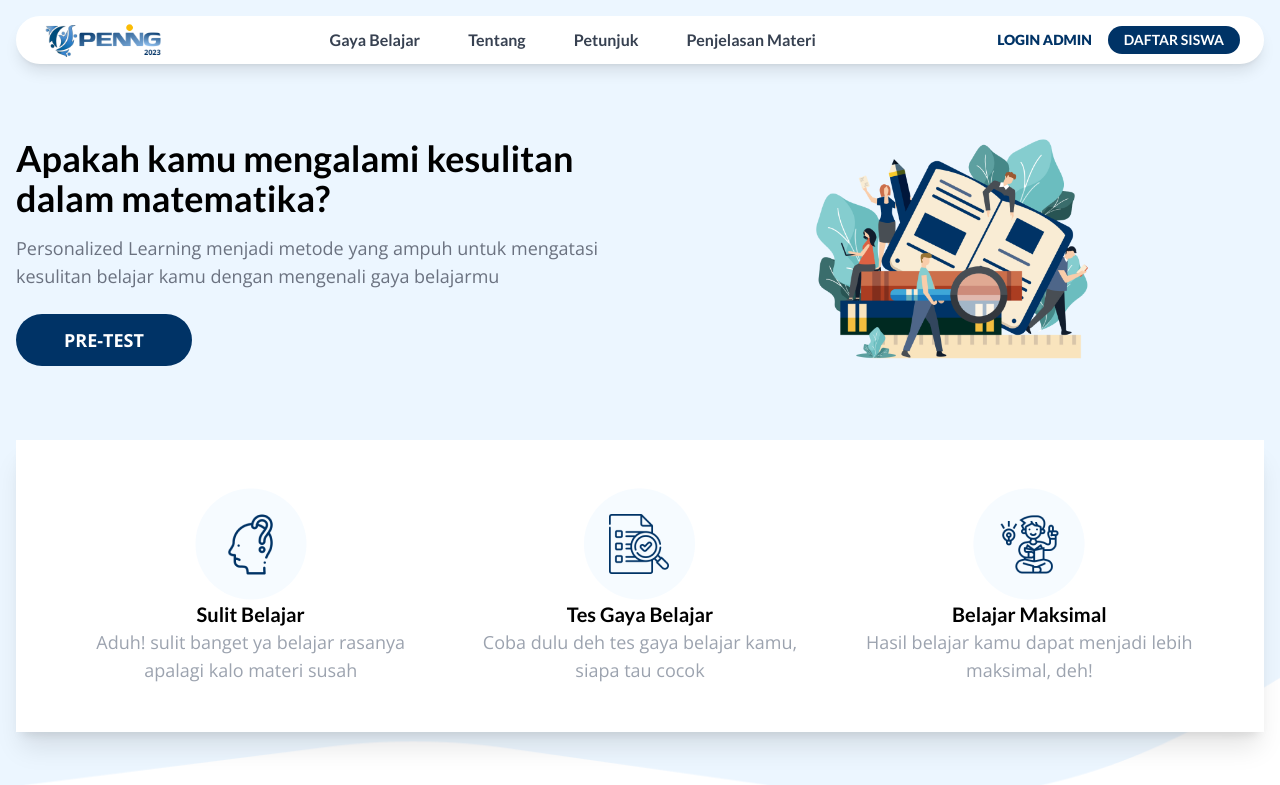
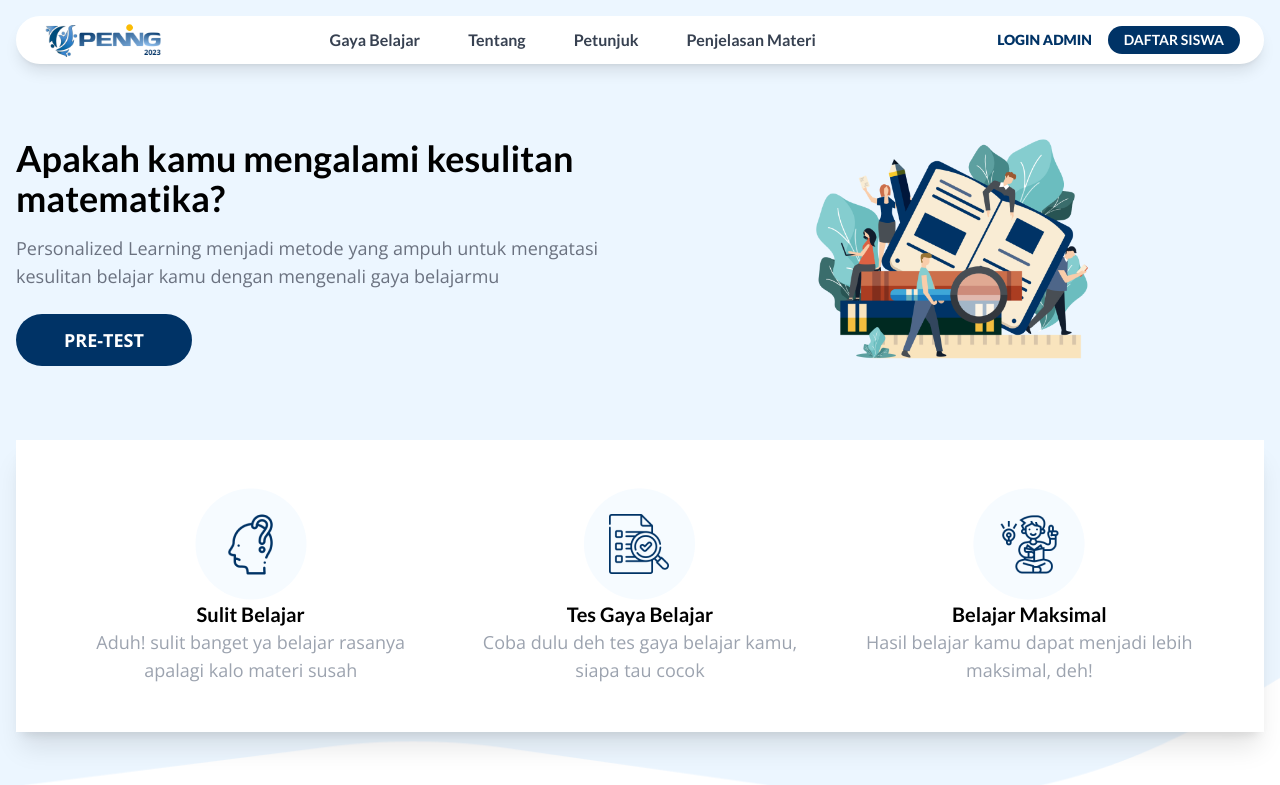
Before and after one commit to MuzaCPU/pening-vue, a Vue app: page / in a window 1280 px wide. Shown: the top 785 px of the page. Built offline with nearby package versions, Linux system fonts and the light colour scheme.

Commit message:
Perubahan Landing

```diff
--- a/src/views/HomeView.vue
+++ b/src/views/HomeView.vue
@@ -32,7 +32,7 @@ export default {
     </div>
     <div class="lg:w-1/2">
       <h1 class="font-lato text-2xl lg:text-4xl font-bold">
-        Apakah kamu mengalami kesulitan dalam matematika?
+        Apakah kamu mengalami kesulitan matematika?
       </h1>
       <p class="mt-4 text-lg text-gray-500">
         Personalized Learning menjadi metode yang ampuh untuk mengatasi
```
